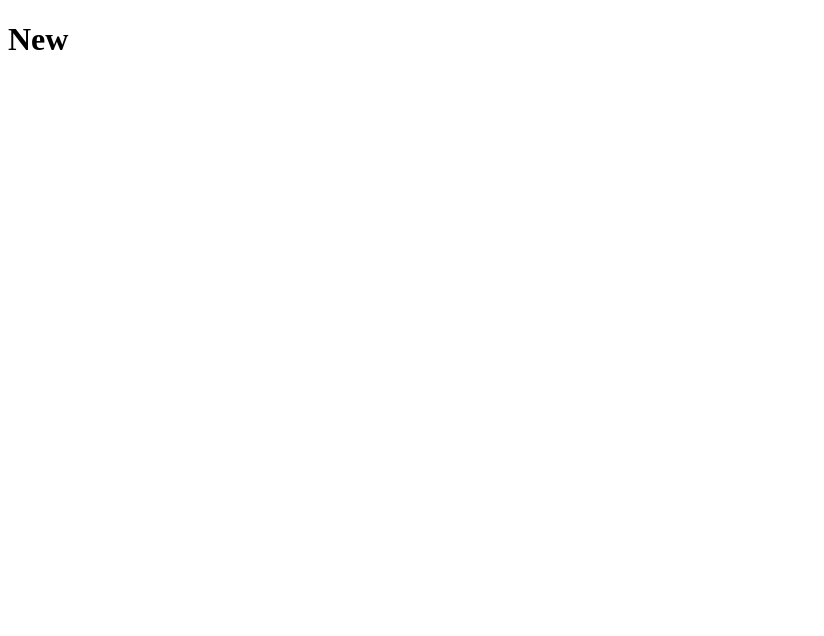
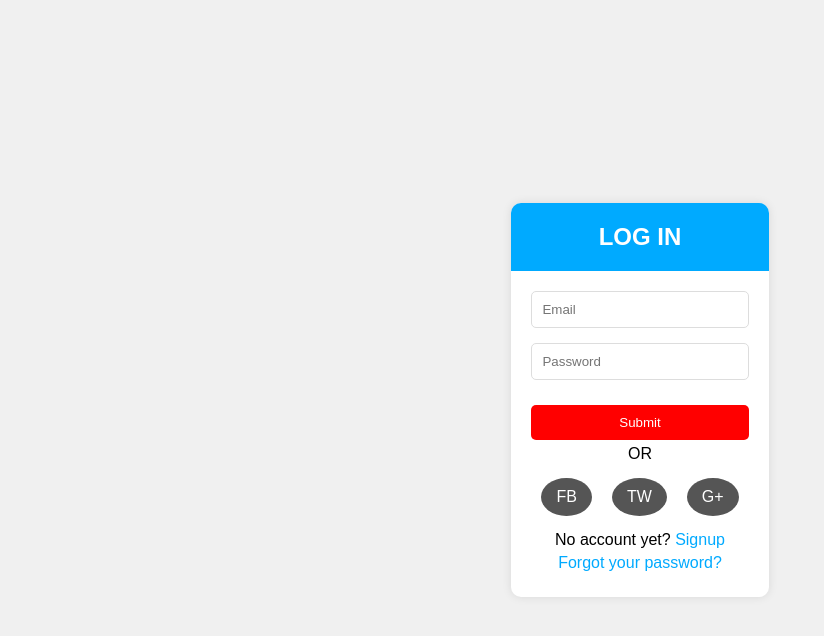
Before and after one commit to NguyenDucLongcode/duan1, a plain HTML site: page new1.html in a window 1280 px wide. Shown: the whole page, without its empty margins (0-824 px from the left). Drawn offline with Linux system fonts and the light colour scheme.

Commit message:
1 chút vè csss

```diff
--- a/new1.html
+++ b/new1.html
@@ -1,11 +1,31 @@
 <!DOCTYPE html>
-<html lang="vi">
-  <head>
-    <meta charset="UTF-8" />
-    <meta name="viewport" content="width=device-width, initial-scale=1.0" />
-    <title>Document</title>
-  </head>
-  <body>
-    <h1>New</h1>
+    <html lang="en">      <head>
+        <meta charset="UTF-8" />
+         <meta name="viewport" content="width=device-width, initial-scale=1.0" />
+        <title>Login Form</title>
+        <link rel="stylesheet" href="styles.css" />
+      </head>
+      <body>
+        <div class="login-container">
+          <form class="login-form">
+            <h2>LOG IN</h2>
+            <div class="input-group">
+              <input type="email" placeholder="Email" required />
+            </div>
+            <div class="input-group">
+              <input type="password" placeholder="Password" required />
+            </div>
+            <button type="submit">Submit</button>
+            <p>OR</p>
+            <div class="social-login">
+              <a href="#" class="social-icon">FB</a>
+              <a href="#" class="social-icon">TW</a>
+              <a href="#" class="social-icon">G+</a>
+            </div>
+            <p>No account yet? <a href="#">Signup</a></p>
+            <p><a href="#">Forgot your password?</a></p>
+          </form>
+        </div>
+      </body>    </html>
   </body>
 </html>
--- a/style.css
+++ /dev/null
@@ -1,7 +0,0 @@
-table {
-  color: aquamarine;
-}
-h1,
-h2 {
-  color: rgb(233, 149, 149);
-}
--- /dev/null
+++ b/styles.css
@@ -0,0 +1,86 @@
+body {
+  font-family: Arial, sans-serif;
+  display: flex;
+  justify-content: center;
+  align-items: center;
+  height: 100vh;
+  background-color: #f0f0f0;
+  margin: 0;
+}
+
+.login-container {
+  background-color: white;
+  padding: 20px;
+  border-radius: 10px;
+  box-shadow: 0 0 10px rgba(0, 0, 0, 0.1);
+  text-align: center;
+}
+
+.login-form {
+  max-width: 300px;
+  margin: auto;
+}
+
+.login-form h2 {
+  background-color: #00aaff;
+  color: white;
+  margin: -20px -20px 20px -20px;
+  padding: 20px;
+  border-radius: 10px 10px 0 0;
+}
+
+.input-group {
+  margin-bottom: 15px;
+}
+
+.input-group input {
+  width: 100%;
+  padding: 10px;
+  border: 1px solid #ddd;
+  border-radius: 5px;
+  box-sizing: border-box;
+}
+
+button {
+  width: 100%;
+  padding: 10px;
+  background-color: red;
+  color: white;
+  border: none;
+  border-radius: 5px;
+  cursor: pointer;
+  margin-top: 10px;
+}
+
+button:hover {
+  background-color: darkred;
+}
+
+.social-login {
+  display: flex;
+  justify-content: center;
+  margin: 15px 0;
+}
+
+.social-icon {
+  margin: 0 10px;
+  text-decoration: none;
+  color: white;
+  background-color: #555;
+  padding: 10px 15px;
+  border-radius: 50%;
+  font-size: 16px;
+}
+
+p {
+  margin: 5px 0;
+}
+
+p a {
+  color: #00aaff;
+  text-decoration: none;
+}
+
+p a:hover {
+  text-decoration: underline;
+}
```
Also changed, not shown: index.html (+72 -20 lines), img/dạidiengen.jpg (added), img/gaiamime.jpg (added), img/logo.jpg (added).
